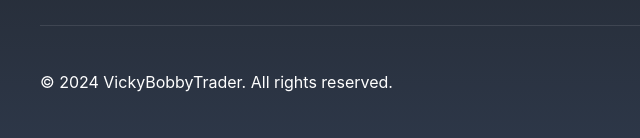
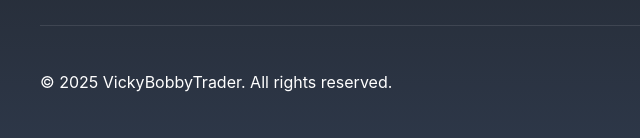
Before and after one commit to vickybobbytrader/TraderBobbyResponsiveSite, a website built with Vite: page index.html in a window 1280 px wide. Shown: the part 3960-4098 px from the top of the page, 0-640 px from the left. Built offline with nearby package versions, Linux system fonts and the light colour scheme; files whose address does not match are found by name.

Commit message:
Update index.html

```diff
--- a/index.html
+++ b/index.html
@@ -335,7 +335,7 @@
 
         <!-- Bottom Bar -->
         <div class="footer-bottom">
-            <p>&copy; 2024 VickyBobbyTrader. All rights reserved. </p>
+            <p>&copy; 2025 VickyBobbyTrader. All rights reserved. </p>
             <p class="social-links1"> <span style="font-size:25px; font-weight: bold;">Developed by </span>
                 <a href="https://www.instagram.com/prajithkumar_shanmugam/" target="_blank" class="social-icon instagram" aria-label="Instagram">
                     <svg width="25" height="25" viewBox="0 0 24 24" fill="none" stroke="currentColor" stroke-width="2" stroke-linecap="round" stroke-linejoin="round">
```
